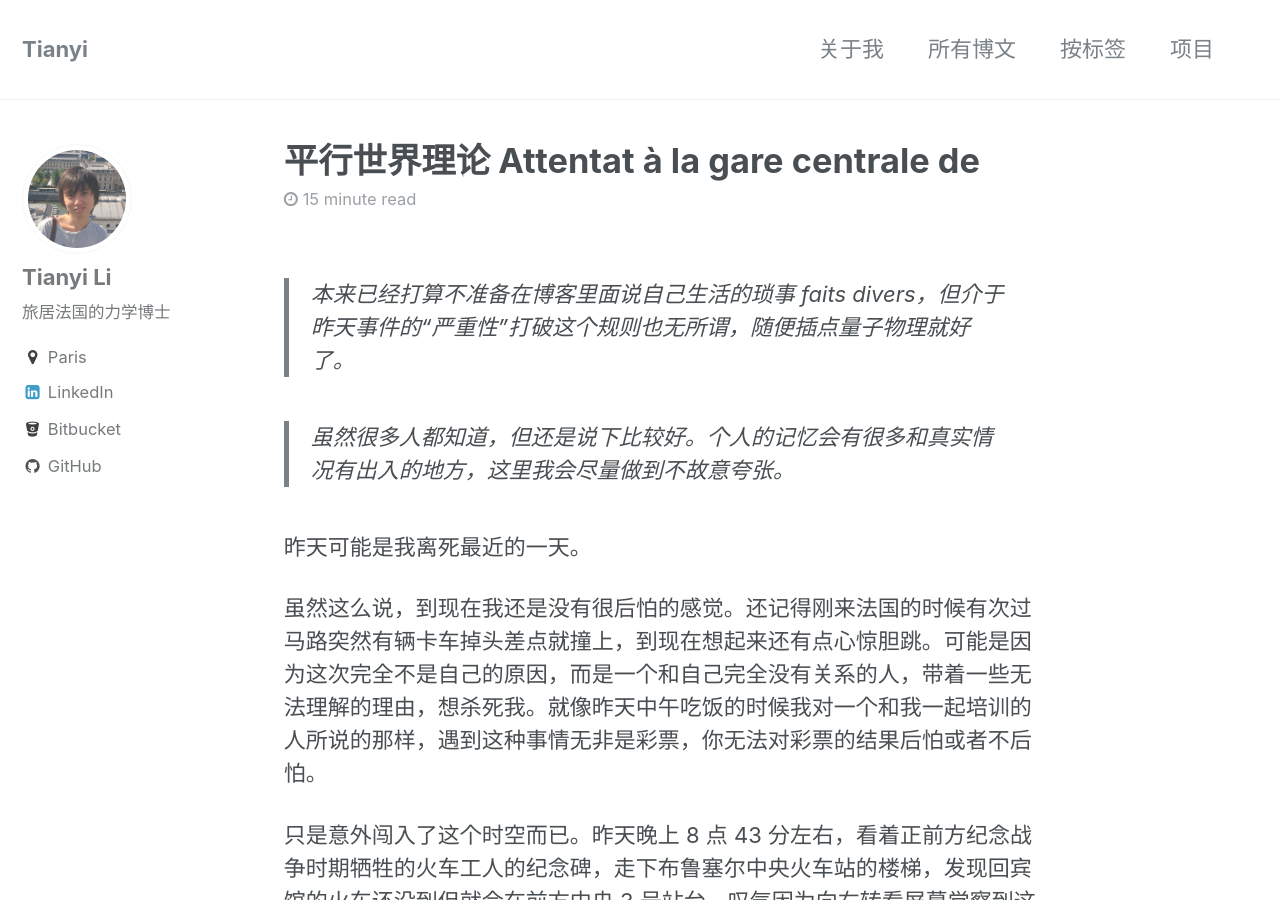
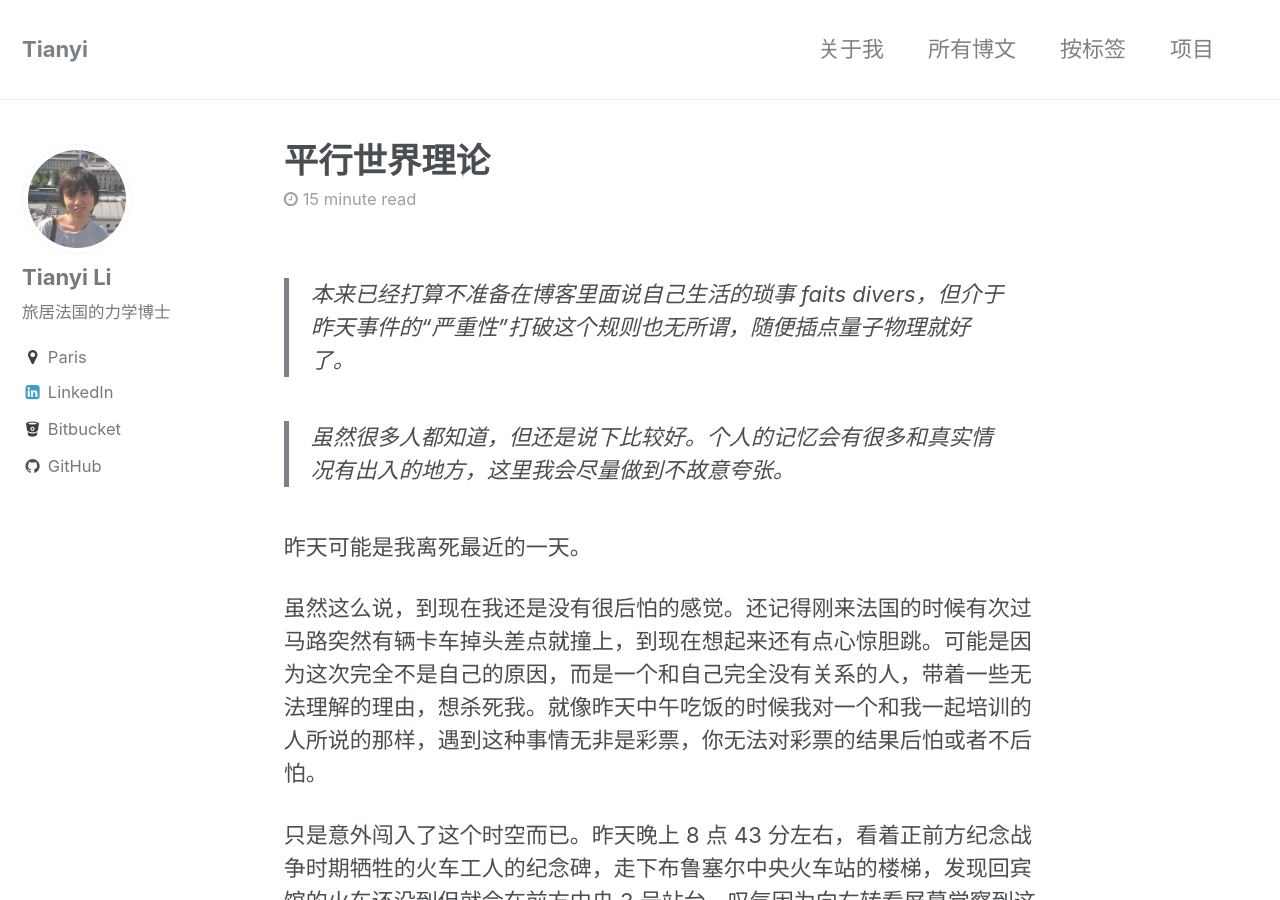
Before and after one commit to tianyikillua/tianyikillua.github.io, a Jekyll site: the page built from _posts/2017-06-21-bruxelles.md, in a window 1280 px wide and 900 px high. Built offline with Jekyll 4.4.1, drawn with Linux system fonts in a browser that asks for light colours; comment, search, counter and statistics services are not loaded.

Commit message:
modify blog

```diff
--- a/_posts/2017-06-21-bruxelles.md
+++ b/_posts/2017-06-21-bruxelles.md
@@ -1,5 +1,5 @@
 ---
-title: 平行世界理论 Attentat à la gare centrale de #Bruxelles
+title: 平行世界理论
 tags:
   - 布鲁塞尔
   - 恐怖袭击
```
